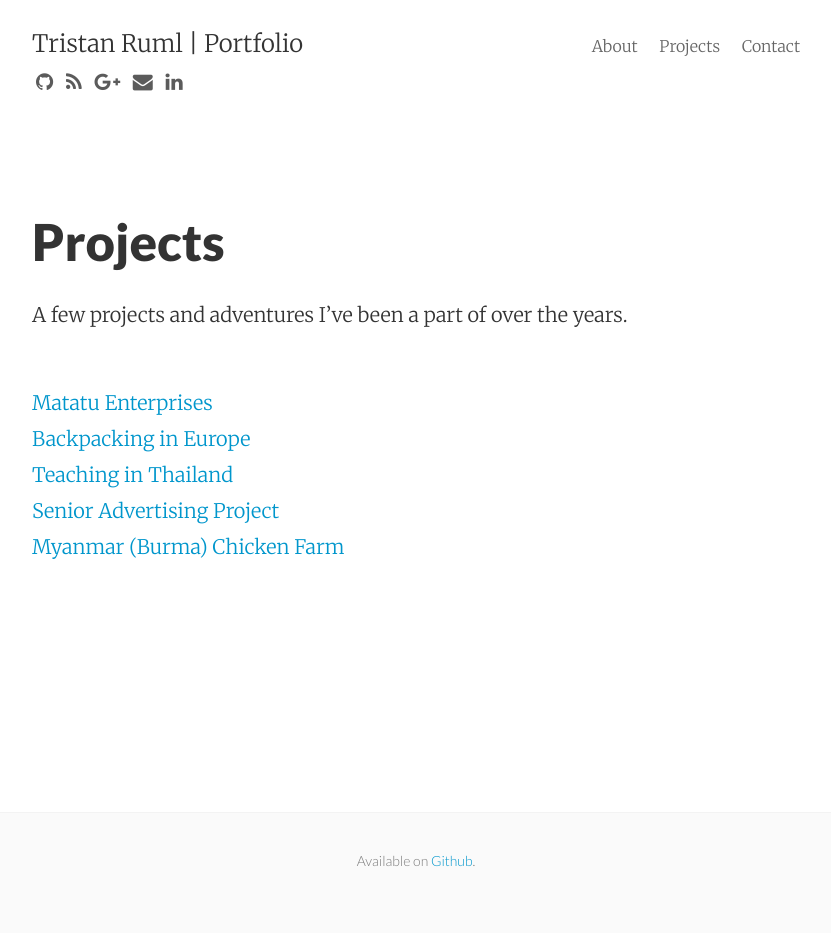
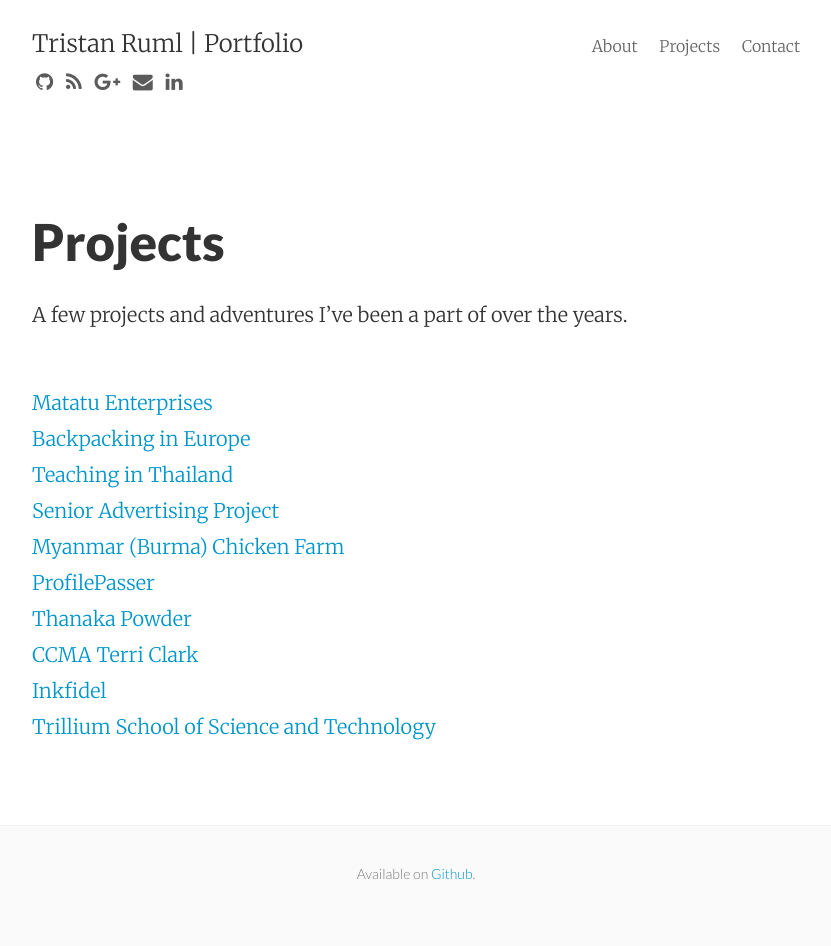
Before and after one commit to tkruml/tkruml.github.io, a Jekyll site: the page built from projects.md, in a window 1280 px wide. Shown: the whole page, without its empty margins (224-1055 px from the left). Built offline with Jekyll 4.4.1, drawn with Linux system fonts in a browser that asks for light colours; nearby versions of some CDN libraries.

Commit message:
more project pages

```diff
--- a/projects.md
+++ b/projects.md
@@ -11,3 +11,8 @@ A few projects and adventures I've been a part of over the years.
 <br><a href="{{ site.baseurl }}/teaching-in-thailand/">Teaching in Thailand</a>
 <br><a href="{{ site.baseurl }}/senior-advertising-project/">Senior Advertising Project</a>
 <br><a href="{{ site.baseurl }}/myanmar-chicken-farm/">Myanmar (Burma) Chicken Farm</a>
+<br><a href="{{ site.baseurl }}/profilepasser/">ProfilePasser</a>
+<br><a href="{{ site.baseurl }}/thanaka-powder/">Thanaka Powder</a>
+<br><a href="{{ site.baseurl }}/ccma-terri-clark/">CCMA Terri Clark</a>
+<br><a href="{{ site.baseurl }}/inkfidel/">Inkfidel</a>
+<br><a href="{{ site.baseurl }}/trillium-school-of-science-and-technology/">Trillium School of Science and Technology</a>
```
Also changed, not shown: matatu-enterprises.md (+3 -1 lines), profilepasser.md (added, +5 -0 lines), inkfidel.md (added), thanaka-powder.md (added), 3 other files.
